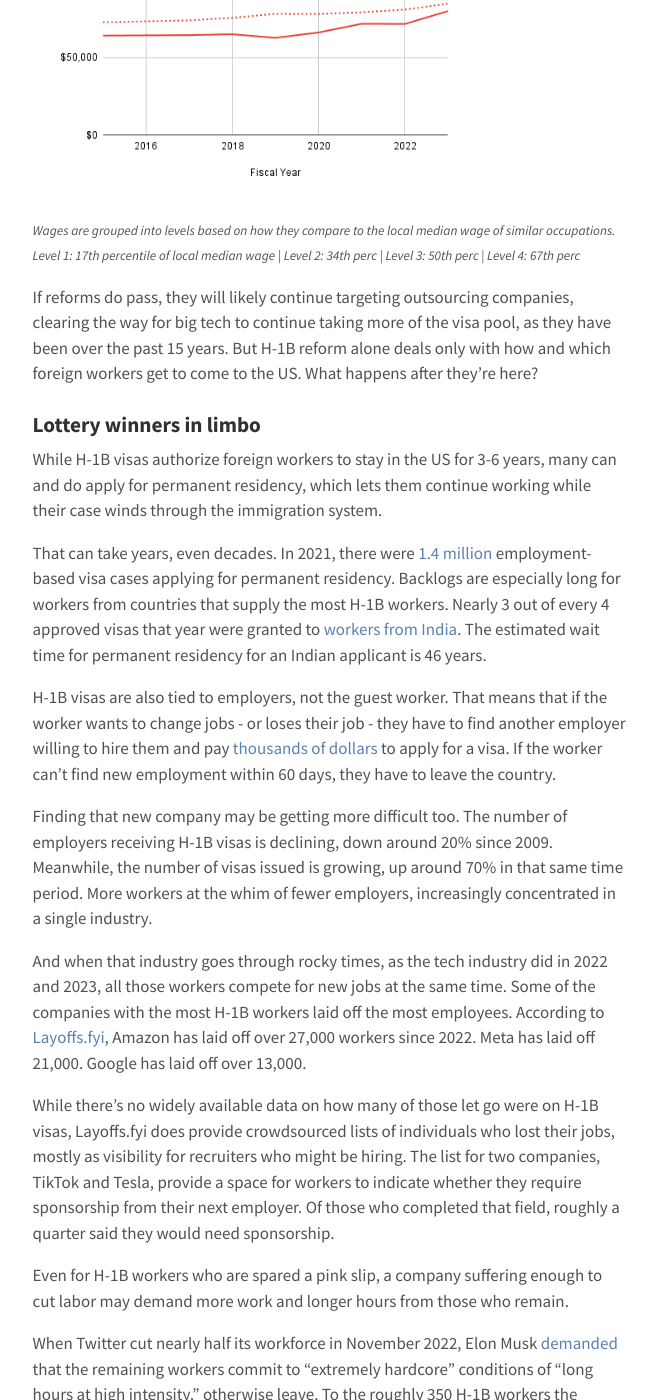
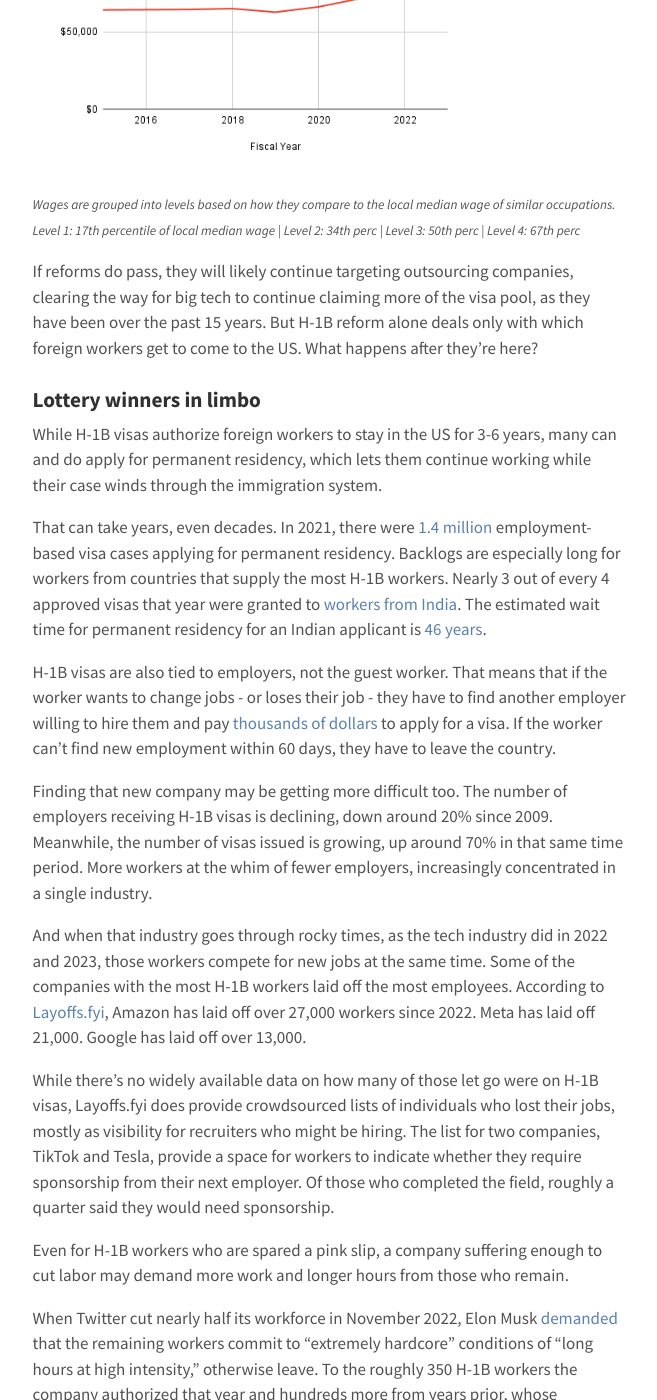
Before and after one commit to nikhilgahlawat/nikhilgahlawat.github.io, a Jekyll site: the page built from projects/_posts/2024-07-14-h1b-tech.md, in a window 1280 px wide and 1400 px high, scrolled down 7574 px. Shown: the whole window, without its empty margins (310-967 px from the left). Built offline with Jekyll 4.4.1, drawn with Linux system fonts in a browser that asks for light colours; some of the changed text lies outside the part shown.

Commit message:
copy edits

```diff
--- a/projects/_posts/2024-07-14-h1b-tech.md
+++ b/projects/_posts/2024-07-14-h1b-tech.md
@@ -106,21 +106,21 @@
 Level 1: 17th percentile of local median wage | Level 2: 34th perc | Level 3: 50th perc | Level 4: 67th perc
 </span>
 
-If reforms do pass, they will likely continue targeting outsourcing companies, clearing the way for big tech to continue taking more of the visa pool, as they have been over the past 15 years. But H-1B reform alone deals only with how and which foreign workers get to come to the US. What happens after they’re here?
+If reforms do pass, they will likely continue targeting outsourcing companies, clearing the way for big tech to continue claiming more of the visa pool, as they have been over the past 15 years. But H-1B reform alone deals only with which foreign workers get to come to the US. What happens after they’re here?
 
 ### Lottery winners in limbo
 
 While H-1B visas authorize foreign workers to stay in the US for 3-6 years, many can and do apply for permanent residency, which lets them continue working while their case winds through the immigration system.
 
-That can take years, even decades. In 2021, there were [1.4 million](https://www.cato.org/blog/14-million-skilled-immigrants-employment-based-green-card-backlogs-2021) employment-based visa cases applying for permanent residency. Backlogs are especially long for workers from countries that supply the most H-1B workers. Nearly 3 out of every 4 approved visas that year were granted to [workers from India](https://www.uscis.gov/sites/default/files/document/data/H1B_Characteristics_Congressional_Report_FY2021-3.2.22.pdf). The estimated wait time for permanent residency for an Indian applicant is 46 years.
+That can take years, even decades. In 2021, there were [1.4 million](https://www.cato.org/blog/14-million-skilled-immigrants-employment-based-green-card-backlogs-2021) employment-based visa cases applying for permanent residency. Backlogs are especially long for workers from countries that supply the most H-1B workers. Nearly 3 out of every 4 approved visas that year were granted to [workers from India](https://www.uscis.gov/sites/default/files/document/data/H1B_Characteristics_Congressional_Report_FY2021-3.2.22.pdf). The estimated wait time for permanent residency for an Indian applicant is [46 years](https://www.cato.org/blog/14-million-skilled-immigrants-employment-based-green-card-backlogs-2021).
 
 H-1B visas are also tied to employers, not the guest worker. That means that if the worker wants to change jobs - or loses their job - they have to find another employer willing to hire them and pay [thousands of dollars](https://www.propublica.org/article/us-immigration-agency-will-lose-millions-process-visas-fast-enough) to apply for a visa. If the worker can’t find new employment within 60 days, they have to leave the country.
 
 Finding that new company may be getting more difficult too. The number of employers receiving H-1B visas is declining, down around 20% since 2009. Meanwhile, the number of visas issued is growing, up around 70% in that same time period. More workers at the whim of fewer employers, increasingly concentrated in a single industry.
 
-And when that industry goes through rocky times, as the tech industry did in 2022 and 2023, all those workers compete for new jobs at the same time. Some of the companies with the most H-1B workers laid off the most employees. According to [Layoffs.fyi](https://layoffs.fyi/), Amazon has laid off over 27,000 workers since 2022. Meta has laid off 21,000. Google has laid off over 13,000.
+And when that industry goes through rocky times, as the tech industry did in 2022 and 2023, those workers compete for new jobs at the same time. Some of the companies with the most H-1B workers laid off the most employees. According to [Layoffs.fyi](https://layoffs.fyi/), Amazon has laid off over 27,000 workers since 2022. Meta has laid off 21,000. Google has laid off over 13,000.
 
-While there’s no widely available data on how many of those let go were on H-1B visas, Layoffs.fyi does provide crowdsourced lists of individuals who lost their jobs, mostly as visibility for recruiters who might be hiring. The list for two companies, TikTok and Tesla, provide a space for workers to indicate whether they require sponsorship from their next employer. Of those who completed that field, roughly a quarter said they would need sponsorship.
+While there’s no widely available data on how many of those let go were on H-1B visas, Layoffs.fyi does provide crowdsourced lists of individuals who lost their jobs, mostly as visibility for recruiters who might be hiring. The list for two companies, TikTok and Tesla, provide a space for workers to indicate whether they require sponsorship from their next employer. Of those who completed the field, roughly a quarter said they would need sponsorship.
 
 Even for H-1B workers who are spared a pink slip, a company suffering enough to cut labor may demand more work and longer hours from those who remain.
 
```
Also changed, not shown: other parts of projects/_posts/2024-07-14-h1b-tech.md (+3 -3 lines), 2 other files.
